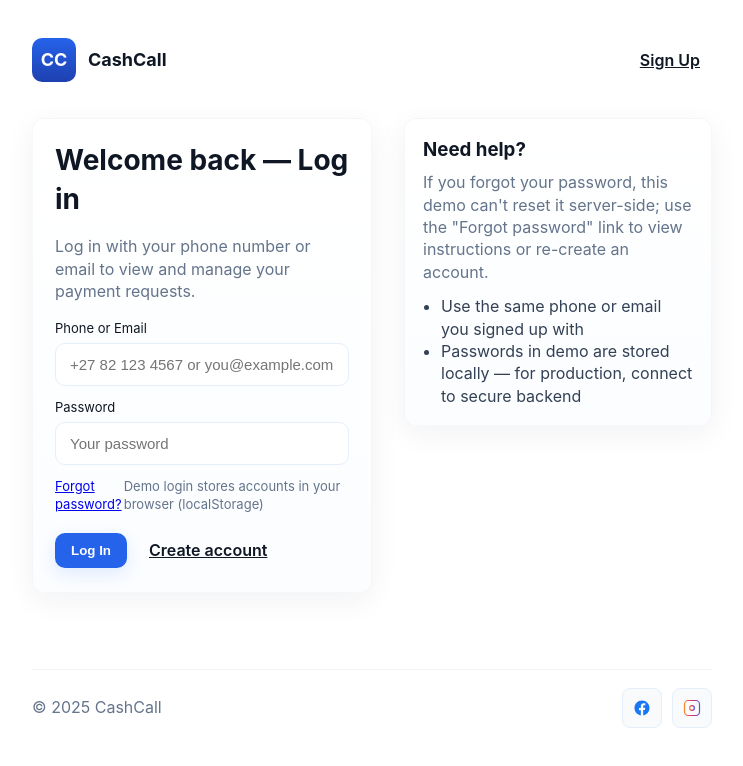
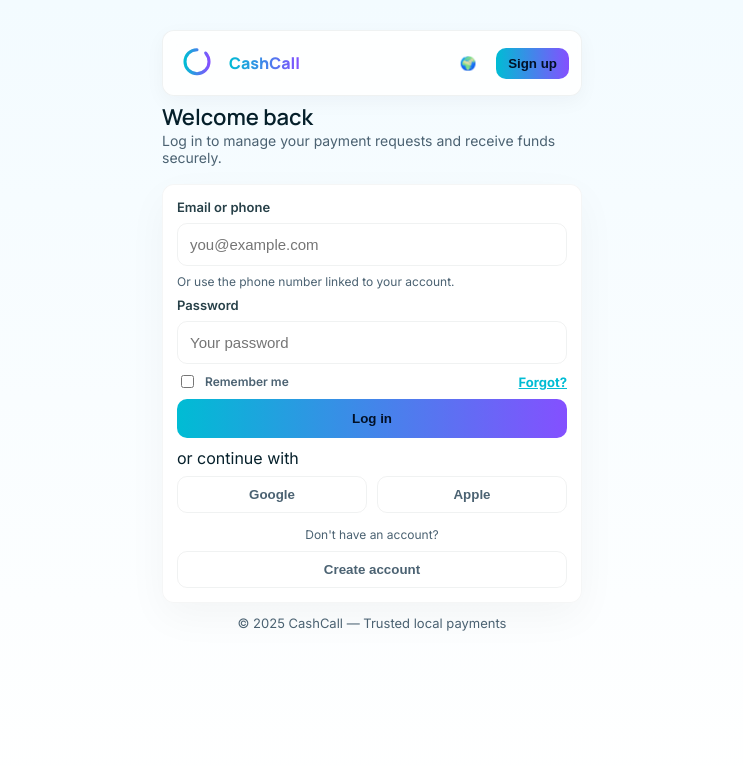
Before and after one commit to zepmasterbase/Cash-Call-App, a plain HTML site: page login.html in a window 1280 px wide. Shown: the whole page, without its empty margins (268-1011 px from the left). Drawn offline with Linux system fonts and the light colour scheme.

Commit message:
Update login.html

```diff
--- a/login.html
+++ b/login.html
@@ -2,185 +2,171 @@
 <html lang="en">
 <head>
   <meta charset="utf-8" />
-  <meta name="viewport" content="width=device-width, initial-scale=1" />
-  <title>Log In — CashCall</title>
-  <meta name="description" content="Log in to CashCall" />
+  <meta name="viewport" content="width=device-width,initial-scale=1,viewport-fit=cover" />
+  <title>CashCall — Log in</title>
+  <meta name="description" content="Log in to CashCall to manage payments." />
+  <link href="https://fonts.googleapis.com/css2?family=Inter:wght@300;400;600;700&family=Manrope:wght@600;800&display=swap" rel="stylesheet">
   <style>
-    /* Keep styling consistent with signup.htm */
-    *,*::before,*::after{box-sizing:border-box}
-    html,body{height:100%}
+    :root{
+      /* lighter theme variant for login */
+      --bg-1:#f3fbff;
+      --bg-2:#ffffff;
+      --card-bg: rgba(4,18,30,0.03);
+      --muted:#4b6272;
+      --accent-a:#00bcd4;
+      --accent-b:#8450ff;
+      --radius:12px;
+    }
+    *{box-sizing:border-box}
+    html,body{height:100%; width:100%; margin:0; padding:0; overflow-x:hidden;}
     body{
-      margin:0;
-      font-family: Inter, system-ui, -apple-system, "Segoe UI", Roboto, Arial;
-      color:#0f1724;
-      background:#ffffff;
+      font-family:Inter,system-ui,-apple-system,"Segoe UI",Roboto,Arial;
+      background: linear-gradient(180deg,var(--bg-1),var(--bg-2));
+      color:#06202b;
+      padding:18px 14px;
       -webkit-font-smoothing:antialiased;
-      line-height:1.4;
     }
-    .container{max-width:720px; margin:0 auto; padding:20px}
-    header{display:flex; align-items:center; justify-content:space-between; padding:18px 0}
-    .brand{display:flex; align-items:center; gap:12px}
-    .logo{width:44px;height:44px;display:inline-flex;align-items:center;justify-content:center;background:linear-gradient(180deg,#2563eb,#1e40af);border-radius:10px;color:white;font-weight:700;font-size:18px}
-    .brand h1{font-size:18px;margin:0}
-    .btn{display:inline-block;padding:10px 16px;border-radius:10px;font-weight:600;cursor:pointer;border:0}
-    .btn-primary{background:#2563eb;color:white;box-shadow:0 6px 18px rgba(37,99,235,0.12)}
-    .btn-ghost{background:transparent;color:#0f1724;padding:8px 12px}
-    main{display:grid; gap:20px; padding:18px 0 48px}
-    .card{background:linear-gradient(180deg,#fff,#fbfdff);border-radius:12px;padding:22px;box-shadow:0 8px 30px rgba(8,30,63,0.06);border:1px solid rgba(10,30,60,0.03)}
-    h2{margin:0 0 12px; font-size:22px}
-    .muted{color:#64748b}
-    form{display:grid; gap:12px}
-    label{font-size:13px; color:#0f1724; display:block; margin-bottom:6px}
-    input[type="text"], input[type="tel"], input[type="email"], input[type="password"] {
-      width:100%;
-      padding:12px 14px;
-      border-radius:10px;
-      border:1px solid #e6eefc;
-      background:#fff;
-      font-size:15px;
-      outline:none;
-      transition:box-shadow .12s, border-color .12s;
+    .wrap{ max-width:420px; margin:0 auto; }
+
+    header{
+      display:flex; align-items:center; justify-content:space-between; gap:12px;
+      padding:10px 12px; border-radius:12px;
+      backdrop-filter: blur(6px) saturate(110%);
+      background: rgba(255,255,255,0.85);
+      border:1px solid rgba(6,32,44,0.06);
+      box-shadow: 0 6px 20px rgba(6,32,44,0.04);
+      position:sticky; top:12px; z-index:40;
+      margin-bottom:14px;
     }
-    input:focus{box-shadow:0 6px 18px rgba(37,99,235,0.08); border-color:#2b6cb0}
-    .small{font-size:13px;color:#64748b}
-    .actions{display:flex; gap:10px; align-items:center; margin-top:6px}
-    .error{color:#b91c1c; font-size:13px}
-    footer{margin-top:28px;padding:18px 0;border-top:1px solid #f1f5f9; display:flex; justify-content:space-between; align-items:center; gap:12px; flex-wrap:wrap}
-    .socials{display:flex; gap:10px}
-    .socials a{display:inline-flex;align-items:center;justify-content:center;width:40px;height:40px;border-radius:8px;background:#f8fafc;border:1px solid #e6eefc}
-    @media(min-width:880px){ main{grid-template-columns:1fr 320px; align-items:start} h2{font-size:28px} }
-    @media(max-width:520px){ .logo{width:40px;height:40px} .container{padding:16px} }
+    .brand{ display:flex; gap:10px; align-items:center; min-width:0; }
+    .logo-wrap{ width:44px; height:44px; display:grid; place-items:center; flex:0 0 44px; }
+    .logo-svg{ width:40px; height:40px; display:block; }
+    .title{ font-family:Manrope,Inter; font-weight:800; font-size:16px; background-image:linear-gradient(90deg,var(--accent-a),var(--accent-b)); color:transparent; -webkit-background-clip:text; }
+
+    .hdr-actions{ display:flex; gap:8px; align-items:center; }
+    .icon-btn{ width:40px; height:40px; border-radius:10px; display:grid; place-items:center; border:0; background:transparent; color:var(--muted); cursor:pointer; }
+    .primary-btn{ padding:8px 12px; border-radius:10px; font-weight:800; background:linear-gradient(90deg,var(--accent-a),var(--accent-b)); color:#021026; border:0; }
+
+    main{ display:flex; flex-direction:column; gap:12px; }
+    .hero-title{ font-family:Manrope; font-size:22px; margin:4px 0 0; color:#06202b; }
+    .lead{ color:var(--muted); font-size:14px; margin:0; }
+
+    .card{ margin-top:6px; border-radius:12px; padding:14px; background: rgba(255,255,255,0.95); border:1px solid rgba(6,32,44,0.04); box-shadow: 0 14px 40px rgba(4,18,30,0.04); }
+    .form-row{ display:flex; flex-direction:column; gap:8px; margin-bottom:8px; }
+    label{ font-size:13px; color:#274048; font-weight:600; }
+    input[type="email"], input[type="password"]{ padding:12px; border-radius:10px; border:1px solid rgba(6,32,44,0.06); background:transparent; font-size:15px; color:#06202b; }
+
+    .small{ color:var(--muted); font-size:12px; }
+    .actions-row{ display:flex; justify-content:space-between; align-items:center; gap:8px; margin-top:6px; }
+    .submit{ width:100%; padding:12px; border-radius:10px; border:0; font-weight:800; background:linear-gradient(90deg,var(--accent-a),var(--accent-b)); color:#021026; cursor:pointer; margin-top:8px; }
+
+    .secondary{ border:1px solid rgba(6,32,44,0.06); padding:10px; border-radius:10px; background:transparent; color:var(--muted); font-weight:700; width:100%; }
+
+    footer{ margin-top:12px; color:var(--muted); text-align:center; font-size:13px; }
+    @media (max-width:380px){ .hero-title{ font-size:20px } }
   </style>
 </head>
 <body>
-  <div class="container">
-    <header>
+  <div class="wrap">
+    <header role="banner" aria-label="Top navigation">
       <div class="brand">
-        <a href="index.html" aria-label="CashCall home"><div class="logo" aria-hidden="true">CC</div></a>
-        <h1>CashCall</h1>
+        <div class="logo-wrap" aria-hidden="true">
+          <svg class="logo-svg" viewBox="0 0 120 120" xmlns="http://www.w3.org/2000/svg" role="img" aria-label="CashCall logo">
+            <defs>
+              <linearGradient id="g1" x1="0" x2="1"><stop offset="0%" stop-color="#00bcd4"/><stop offset="100%" stop-color="#8450ff"/></linearGradient>
+            </defs>
+            <g transform="translate(10,10)"><path d="M50 10 C30 10 14 26 14 46 C14 66 30 82 50 82 C70 82 86 66 86 46 C86 36 82 27 76 20" fill="none" stroke="url(#g1)" stroke-width="9" stroke-linecap="round" stroke-linejoin="round" opacity="0.16"/><path d="M50 10 C30 10 14 26 14 46 C14 66 30 82 50 82 C70 82 86 66 86 46 C86 36 82 27 76 20" fill="none" stroke="url(#g1)" stroke-width="9" stroke-linecap="round" stroke-linejoin="round"/></g>
+          </svg>
+        </div>
+        <div class="title">CashCall</div>
       </div>
-      <nav>
-        <a class="btn btn-ghost" href="signup.htm">Sign Up</a>
-      </nav>
+
+      <div class="hdr-actions">
+        <button id="countryBtn" class="icon-btn" aria-expanded="false" aria-controls="countryPanel" aria-label="Choose country">🌍</button>
+        <button class="primary-btn" onclick="location.href='signup.html'">Sign up</button>
+      </div>
     </header>
 
+    <div id="countryPanel" style="display:none; margin-bottom:8px; gap:8px;">
+      <label style="font-size:13px;color:var(--muted);display:block;margin-bottom:6px;">Region</label>
+      <select id="countrySelect" style="padding:10px;border-radius:10px;border:1px solid rgba(6,32,44,0.06);width:100%;background:transparent;color:#06202b;font-weight:700;">
+        <option value="za">South Africa</option>
+        <option value="gh">Ghana</option>
+        <option value="ng">Nigeria</option>
+        <option value="uk">United Kingdom</option>
+        <option value="us">United States</option>
+      </select>
+    </div>
+
     <main>
-      <section class="card" aria-labelledby="login-heading">
-        <h2 id="login-heading">Welcome back — Log in</h2>
-        <p class="muted">Log in with your phone number or email to view and manage your payment requests.</p>
+      <div>
+        <div class="hero-title">Welcome back</div>
+        <p class="lead">Log in to manage your payment requests and receive funds securely.</p>
+      </div>
 
-        <form id="loginForm" novalidate>
-          <div>
-            <label for="identifier">Phone or Email</label>
-            <input id="identifier" name="identifier" type="text" placeholder="+27 82 123 4567 or you@example.com" required />
+      <section class="card" aria-labelledby="login-form">
+        <form id="loginForm" autocomplete="on" novalidate>
+          <div class="form-row">
+            <label for="email">Email or phone</label>
+            <input id="email" name="identifier" type="email" placeholder="you@example.com" required>
+            <div class="small">Or use the phone number linked to your account.</div>
           </div>
 
-          <div>
-            <label for="pwd">Password</label>
-            <input id="pwd" name="pwd" type="password" placeholder="Your password" required />
+          <div class="form-row">
+            <label for="password">Password</label>
+            <input id="password" name="password" type="password" placeholder="Your password" required>
           </div>
 
-          <div style="display:flex; justify-content:space-between; align-items:center;">
-            <div class="small"><a href="#" id="forgotLink">Forgot password?</a></div>
-            <div class="small muted">Demo login stores accounts in your browser (localStorage)</div>
+          <div class="actions-row">
+            <label style="display:flex;align-items:center;gap:8px;"><input type="checkbox" id="remember"> <span class="small">Remember me</span></label>
+            <a href="#" style="color:var(--accent-a);font-weight:700;font-size:13px;">Forgot?</a>
           </div>
 
-          <div id="error" class="error" role="alert" aria-live="polite" style="display:none"></div>
+          <button type="submit" class="submit">Log in</button>
 
-          <div class="actions">
-            <button type="submit" class="btn btn-primary" id="loginBtn">Log In</button>
-            <a href="signup.htm" class="btn btn-ghost">Create account</a>
+          <div style="margin-top:10px;" class="divider">or continue with</div>
+
+          <div style="display:flex;gap:10px;margin-top:8px;">
+            <button type="button" class="secondary" onclick="alert('Continue with Google (demo)')">Google</button>
+            <button type="button" class="secondary" onclick="alert('Continue with Apple (demo)')">Apple</button>
+          </div>
+
+          <div style="margin-top:10px;text-align:center;">
+            <span class="small">Don't have an account?</span>
+            <button type="button" class="secondary" style="margin-top:8px;" onclick="location.href='signup.html'">Create account</button>
           </div>
         </form>
       </section>
-
-      <aside style="padding-left:12px">
-        <div class="card" style="padding:18px">
-          <h3 style="margin:0 0 8px">Need help?</h3>
-          <p class="muted" style="margin:0 0 12px">If you forgot your password, this demo can't reset it server-side; use the "Forgot password" link to view instructions or re-create an account.</p>
-
-          <ul style="margin:0;padding-left:18px;color:#334155">
-            <li>Use the same phone or email you signed up with</li>
-            <li>Passwords in demo are stored locally — for production, connect to secure backend</li>
-          </ul>
-        </div>
-      </aside>
     </main>
 
-    <footer>
-      <div class="muted">© <span id="year"></span> CashCall</div>
-      <div class="socials" aria-label="Social links">
-        <a href="https://facebook.com/CashCall" target="_blank" rel="noopener" aria-label="CashCall on Facebook">
-          <svg width="18" height="18" viewBox="0 0 24 24" fill="none" aria-hidden="true" xmlns="http://www.w3.org/2000/svg">
-            <path d="M22 12.07C22 6.48 17.52 2 11.93 2 6.33 2 2 6.48 2 12.07 2 17.06 5.66 21.17 10.44 22v-6.99H7.9v-3.01h2.54V9.41c0-2.5 1.49-3.88 3.77-3.88 1.09 0 2.23.2 2.23.2v2.45h-1.25c-1.23 0-1.61.77-1.61 1.56v1.87h2.74l-.44 3.01h-2.3V22C18.34 21.17 22 17.06 22 12.07z" fill="#1877F2"/>
-          </svg>
-        </a>
-        <a href="https://instagram.com/CashCall" target="_blank" rel="noopener" aria-label="CashCall on Instagram">
-          <svg width="18" height="18" viewBox="0 0 24 24" fill="none" aria-hidden="true" xmlns="http://www.w3.org/2000/svg">
-            <linearGradient id="ig3" x1="0" x2="1"><stop offset="0" stop-color="#f58529"/><stop offset="0.5" stop-color="#dd2a7b"/><stop offset="1" stop-color="#515bd4"/></linearGradient>
-            <path d="M7 2h10a5 5 0 015 5v10a5 5 0 01-5 5H7a5 5 0 01-5-5V7a5 5 0 015-5z" stroke="url(#ig3)" stroke-width="1.6" fill="none" stroke-linecap="round" stroke-linejoin="round"/>
-            <circle cx="12" cy="12" r="3.2" stroke="url(#ig3)" stroke-width="1.6" fill="none"/>
-            <circle cx="17.4" cy="6.6" r="0.5" fill="url(#ig3)"/>
-          </svg>
-        </a>
-      </div>
-    </footer>
+    <footer>© <span id="year"></span> CashCall — Trusted local payments</footer>
   </div>
 
   <script>
-    // Simple demo login using localStorage data created by signup.htm
-    (function(){
-      const form = document.getElementById('loginForm');
-      const errorEl = document.getElementById('error');
-      const yearEl = document.getElementById('year');
-      yearEl.textContent = new Date().getFullYear();
+    document.getElementById('year').textContent = new Date().getFullYear();
 
-      function showError(msg){
-        errorEl.style.display = 'block';
-        errorEl.textContent = msg;
+    // country panel toggle
+    const countryBtn = document.getElementById('countryBtn');
+    const countryPanel = document.getElementById('countryPanel');
+    countryBtn.addEventListener('click', () => {
+      const open = countryPanel.style.display !== 'block';
+      countryPanel.style.display = open ? 'block' : 'none';
+      countryBtn.setAttribute('aria-expanded', open ? 'true' : 'false');
+      if (open) document.getElementById('countrySelect').focus();
+    });
+
+    // simple demo login handler
+    const login = document.getElementById('loginForm');
+    login.addEventListener('submit', (e) => {
+      e.preventDefault();
+      if (!login.checkValidity()) {
+        alert('Please fill the form correctly.');
+        return;
       }
-      function clearError(){
-        errorEl.style.display = 'none';
-        errorEl.textContent = '';
-      }
-
-      function findUser(identifier){
-        const users = JSON.parse(localStorage.getItem('cashcall_users') || '{}');
-        return users[identifier] || null;
-      }
-
-      form.addEventListener('submit', function(e){
-        e.preventDefault();
-        clearError();
-        const id = document.getElementById('identifier').value.trim();
-        const pwd = document.getElementById('pwd').value;
-        if(!id) return showError('Please enter your phone number or email.');
-        if(!pwd) return showError('Please enter your password.');
-
-        const users = JSON.parse(localStorage.getItem('cashcall_users') || '{}');
-        const user = users[id] || null;
-
-        if(!user){
-          showError('No account found with that phone or email (demo). Try signing up.');
-          return;
-        }
-        if(user.password !== pwd){
-          showError('Incorrect password.');
-          return;
-        }
-
-        // Mock successful login: store in localStorage a "session"
-        localStorage.setItem('cashcall_session', JSON.stringify({ phone: user.phone, fullname: user.fullname, loggedAt: new Date().toISOString() }));
-        alert('Login successful (demo). Redirecting to home.');
-        window.location.href = 'index.html';
-      });
-
-      // "Forgot password" demo handler
-      document.getElementById('forgotLink').addEventListener('click', function(e){
-        e.preventDefault();
-        alert('Demo: to reset your password recreate your account or edit localStorage in the browser devtools. In production, implement a secure password reset flow.');
-      });
-    })();
+      alert('Logged in (demo).');
+      // replace with real navigation
+      console.log('Login demo:', { id: login.identifier.value });
+    });
   </script>
 </body>
 </html>
```
